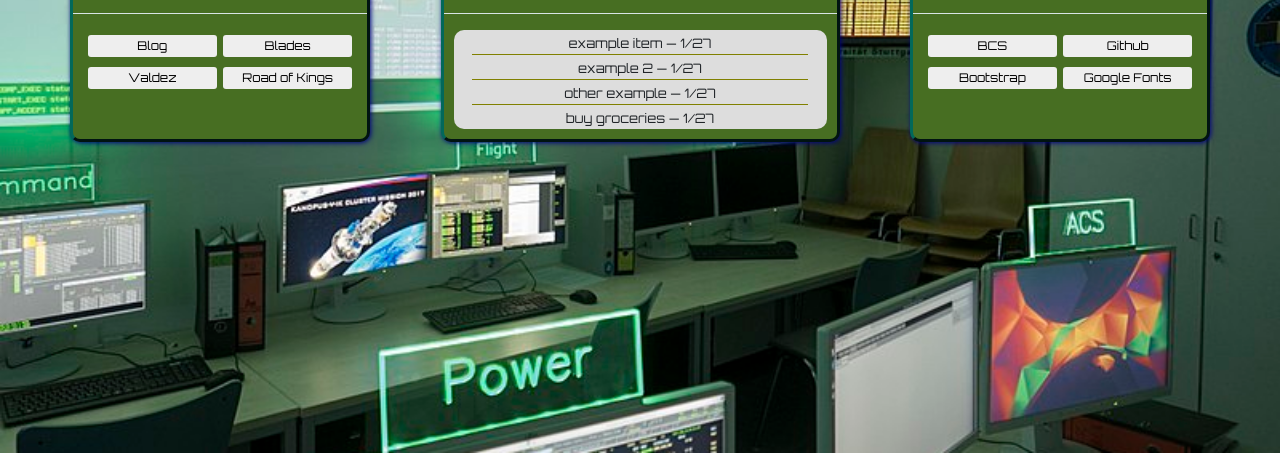
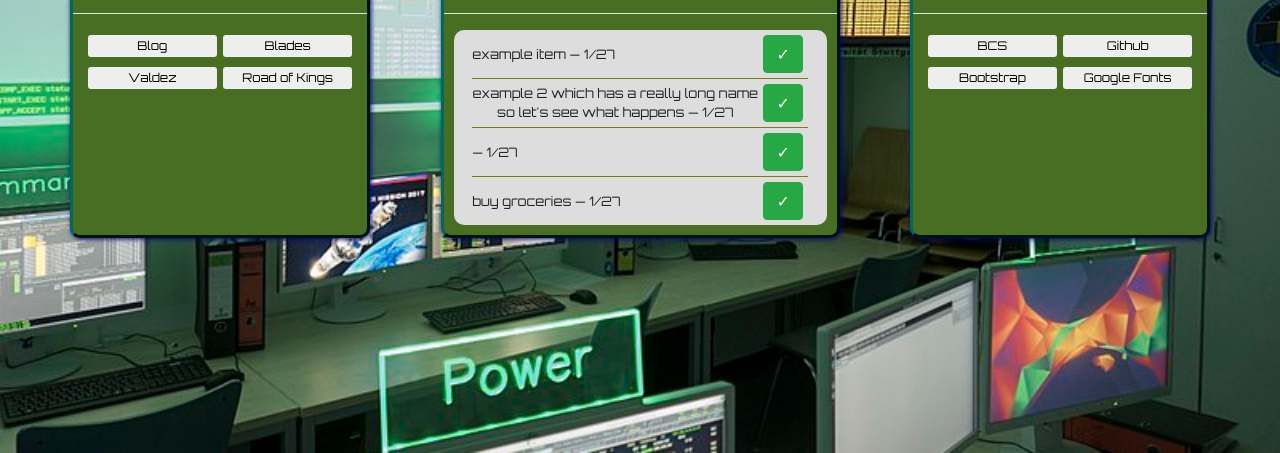
Before and after one commit to nvanbaak/command-center, a plain HTML site: page index.html in a window 1280 px wide. Shown: the part 347-800 px from the top of the page. Drawn offline with nearby package versions, Linux system fonts and the light colour scheme.

Commit message:
function fires when clicking on to-do buttons

```diff
--- a/command.js
+++ b/command.js
@@ -3,12 +3,22 @@ const titleContent = $(".title-content");
 const saveBtn = $("#saveBtn");
 const loadBtn = $("#loadBtn");
 const toDoFrame = $(".to-do-frame");
-const toDoArr = [{text:"example item", date:Date.now()},{text:"example 2", date:Date.now()},{text:"other example", date:Date.now()},{text:"buy groceries", date:Date.now()}]
+const toDoArr = [{text:"example item", date:Date.now()},{text:"example 2 which has a really long name so let's see what happens", date:Date.now()},{text:"", date:Date.now()},{text:"buy groceries", date:Date.now()}]
 
-for (let i = 0; i < toDoArr.length; i++) {
-    addToDo(toDoArr[i], i)
-}
+// Before we do anything else, populate the to-do list
+populateToDo();
 
+// Allow to-do checkboxes to remove them from list
+toDoFrame.click( event => {
+
+    item = $(event.target)
+
+    if ( item.hasClass("task-done") ) {
+
+
+
+    }
+});
 
 
 
@@ -26,7 +36,7 @@ loadBtn.click( event => {
         $("<p>",{"text":localStorage.getItem("linkValues")})
     )
 
-})
+});
 
 // function to add a to-do item to the upcoming tasks list
 function addToDo( toDoObj, index ) {
@@ -47,11 +57,23 @@ function addToDo( toDoObj, index ) {
     let dayNum = objDate.getDate()
     let dateStr = `${month}/${dayNum}`
 
+    // Adds the content of the to-do item
+    entryDiv.append(
+            `<span class="toDoText">${toDoObj.text} — ${dateStr}</span>`);
 
-    entryDiv.append(
-            `<span class="toDoText">${toDoObj.text} — ${dateStr}</span>`)
-        // .append( $("<br>",{"class":"toDoBr"}));
+    // Adds a button which will be used to remove the task from the list
+    entryDiv.append( `<button type="button" data-index="${index}" class="task-done btn btn-success" aria-label="task complete">
+        <span aria-hidden="true">&check;</span>
+        </button>`
+      );
 
     // Attach div to frame
     toDoFrame.append(entryDiv);
 }
+
+// function to populate the to-do list
+function populateToDo() {
+    for (let i = 0; i < toDoArr.length; i++) {
+        addToDo(toDoArr[i], i)
+    }
+}
--- a/style.css
+++ b/style.css
@@ -131,15 +131,23 @@ a:hover {
 
 .toDoText {
     font-size: small;
-
 }
 
 .toDoSection {
     margin: auto;
     width: 90%;
+
+    display: flex;
+    justify-content: space-between;
+    align-items: center;
+
 }
 
  /* Adds a border if there was a to-do item above it*/
 .toDoSection ~ .toDoSection {
     border-top: 1px solid olive;
 }
+
+.task-done {
+    margin: 5px;
+}
```
Also changed, not shown: assets/screenshots/task-list.png (added).
